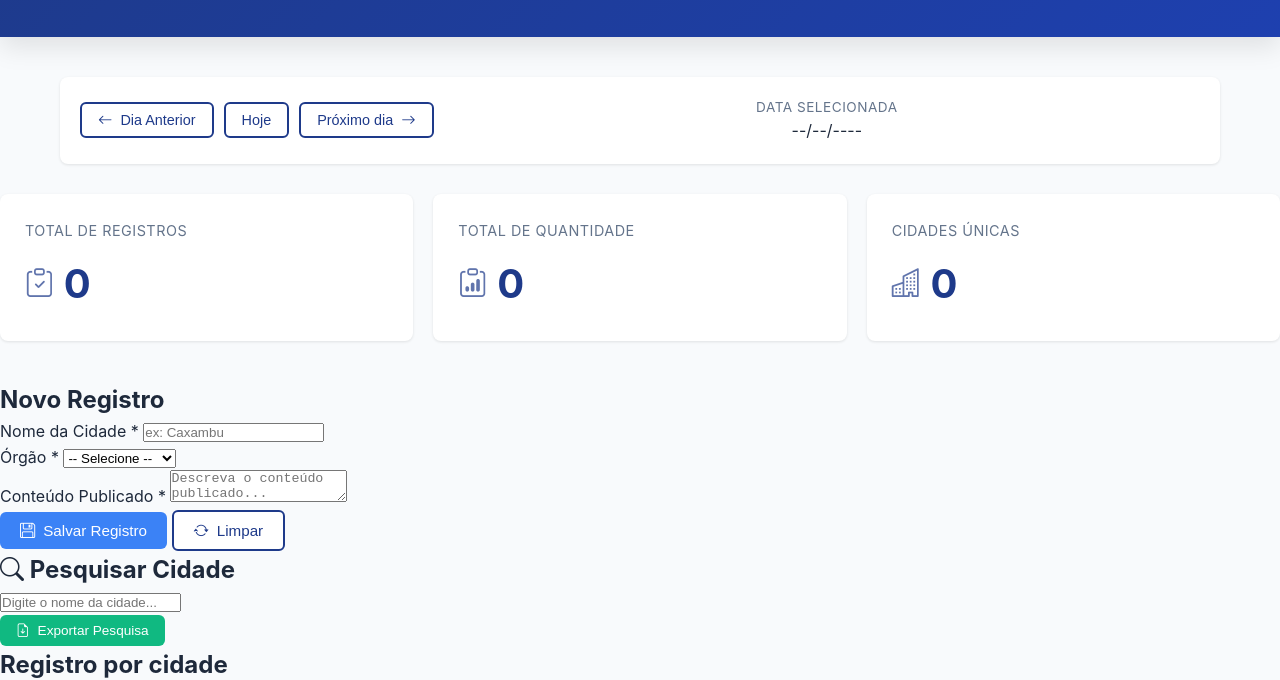
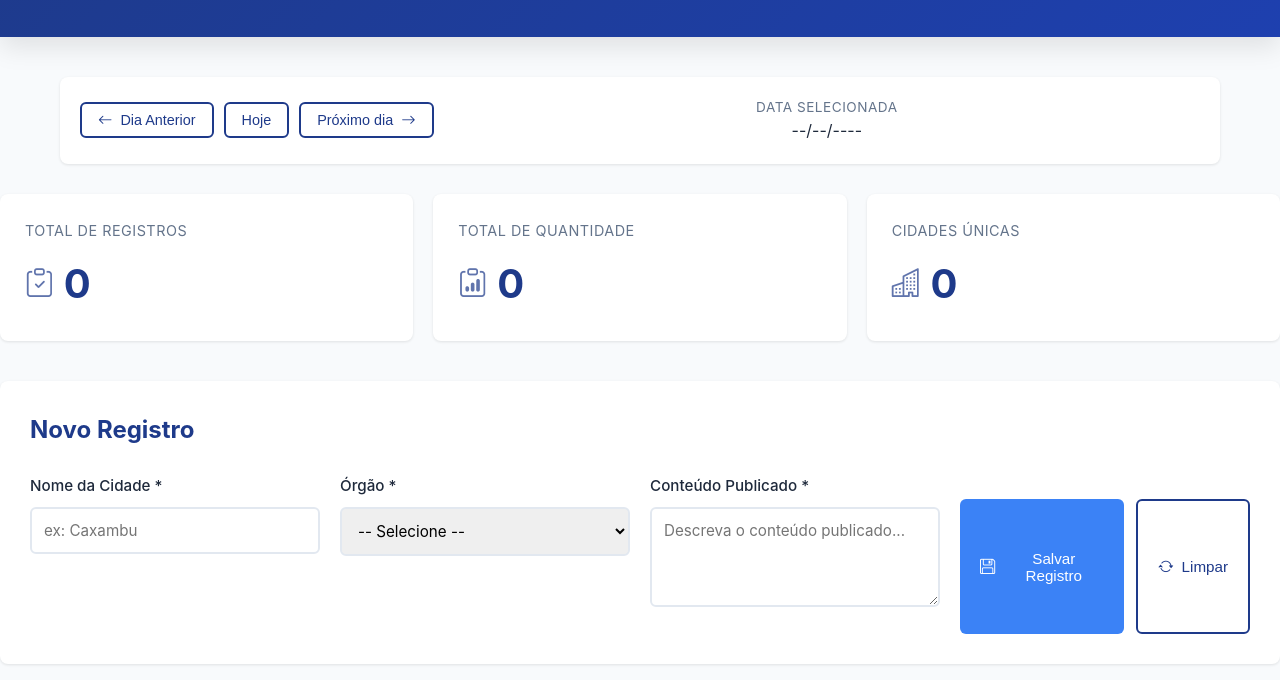
Before and after one commit to henriquejunqueira/email-file-manager, a website: page public/index.html in a window 1280 px wide. Shown: the part 124-804 px from the top of the page. Drawn offline with nearby package versions, Linux system fonts and the light colour scheme.

Commit message:
Estilizado formulário de cadastro

```diff
--- a/public/style.css
+++ b/public/style.css
@@ -286,3 +286,77 @@ button {
   font-size: 1.8rem;
   opacity: 0.7;
 }
+
+/* Formulário de cadastro */
+
+/* Seção que envolve todo o formulário */
+.form-section {
+  background: var(--bg-card);
+  padding: 30px;
+  border-radius: 8px;
+  box-shadow: var(--shadow);
+  margin-bottom: 40px;
+}
+
+/* Título da seção do formulário */
+.form-section h2 {
+  font-size: 1.5rem;
+  margin-bottom: 25px;
+  color: var(--primary);
+}
+
+/* Container para cada campo */
+.form-group {
+  margin-bottom: 20px;
+}
+
+/* Rótulo do campo */
+.form-group label {
+  display: block;
+  margin-bottom: 8px;
+  font-weight: 500;
+  color: var(--text-primary);
+  font-size: 0.95rem;
+}
+
+/* Estilo comum para Inputs, Selects e Textareas */
+.form-group input,
+.form-group select,
+.form-group textarea {
+  width: 100%;
+  padding: 12px;
+  border: 2px solid var(--border);
+  border-radius: 6px;
+  font-size: 0.95rem;
+  font-family: inherit;
+  transition: all 0.2s ease;
+}
+
+/* Estado de Foco: Quando o usuário clica ou tabula no campo */
+.form-group input:focus,
+.form-group select:focus,
+.form-group textarea:focus {
+  outline: none;
+  border-color: var(--primary-light);
+  box-shadow: 0 0 0 3px rgba(59, 130, 246, 0.1);
+}
+
+/* Ajuste específico para áreas de texto longas */
+.form-group textarea {
+  resize: vertical;
+  min-height: 100px;
+}
+
+/* Organiza campos lado a lado */
+.form-row {
+  display: grid;
+  grid-template-columns: repeat(auto-fit, minmax(250px, 1fr));
+  gap: 20px;
+}
+
+/* Área dos botões de ação */
+.form-actions {
+  display: flex;
+  gap: 12px;
+  margin-top: 25px;
+}
```
